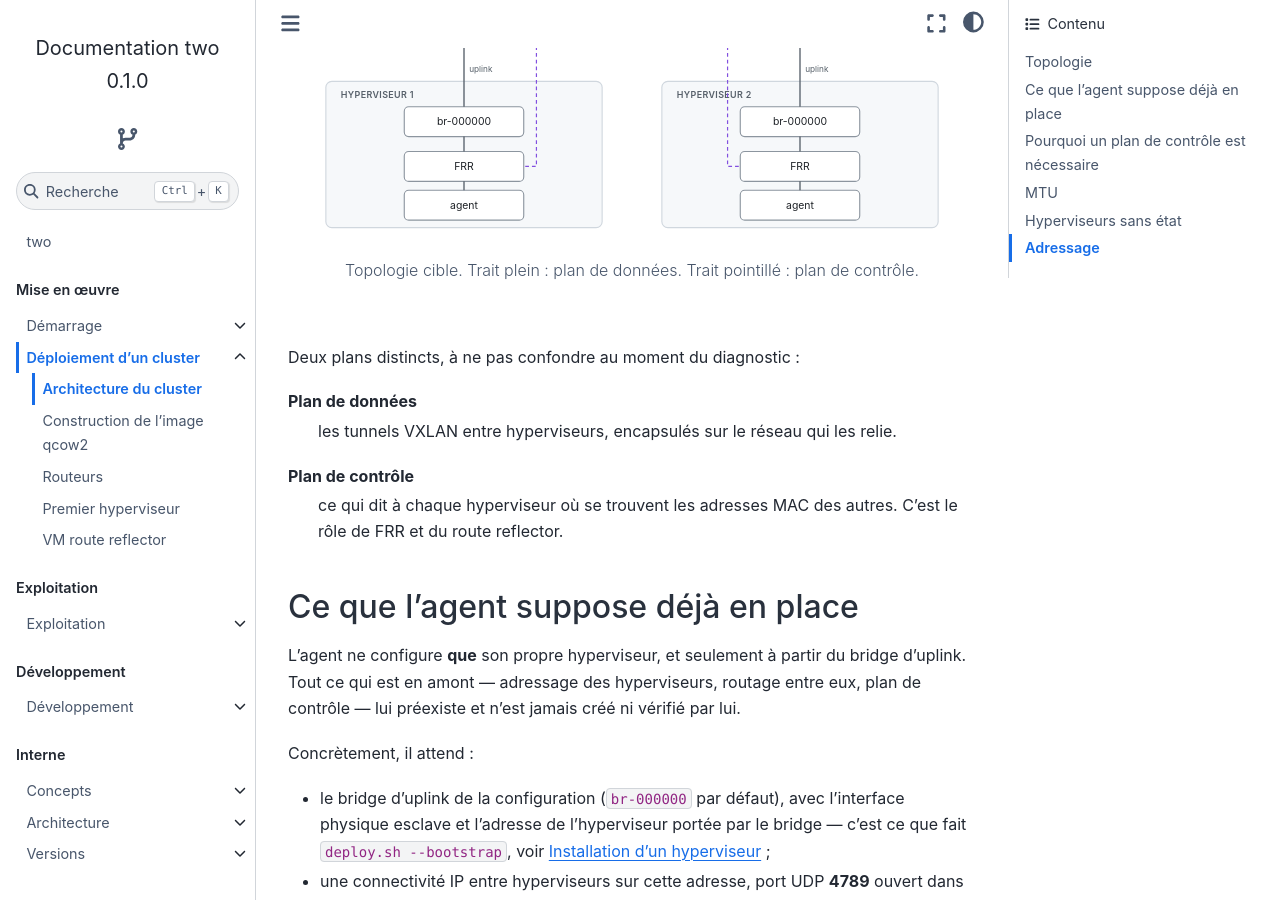
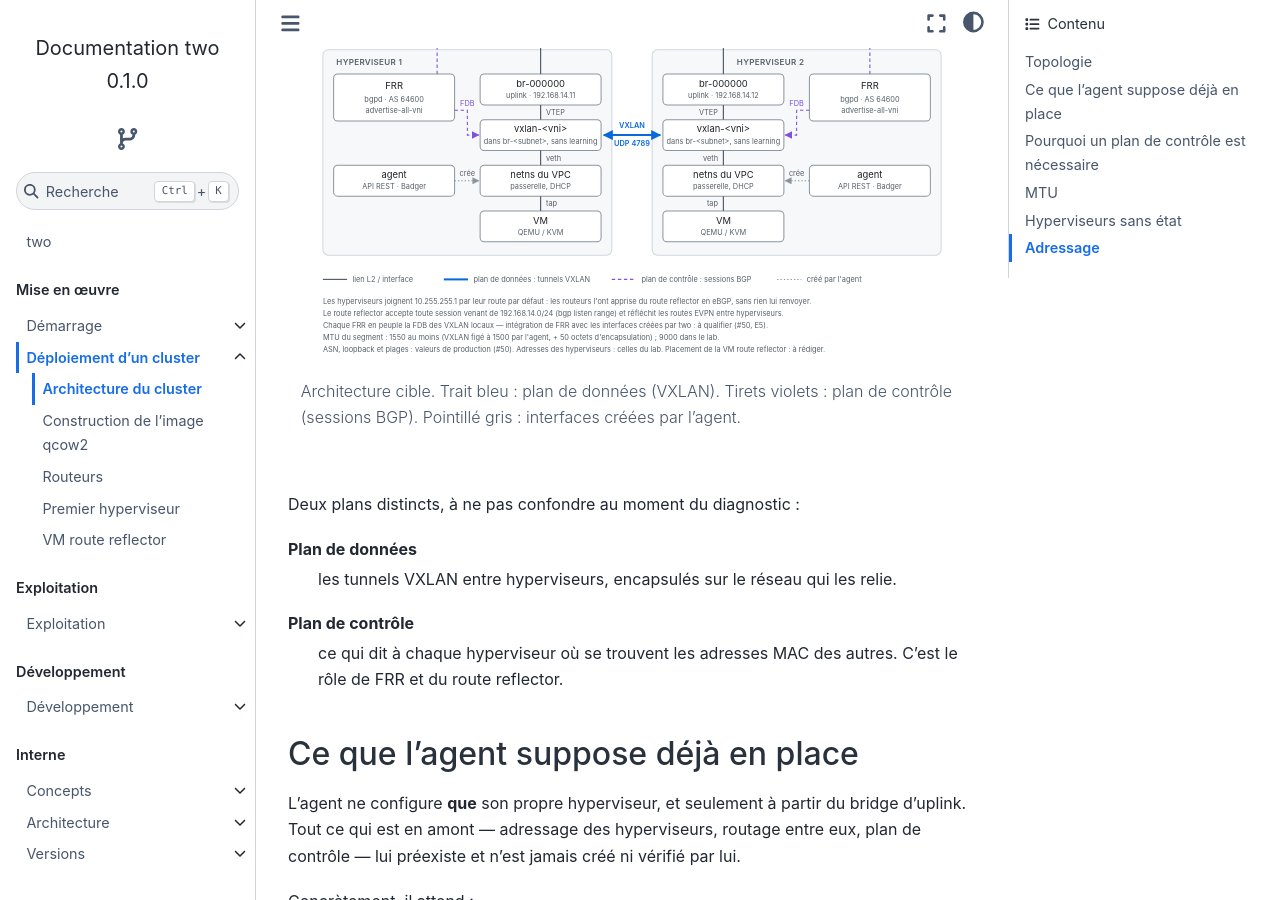
Before and after one commit to GnomeZworc/two-mirror, a Sphinx documentation site: the page built from docs/deploiement/architecture-cluster.rst, in a window 1280 px wide and 900 px high, scrolled down 350 px. Built offline with Sphinx 7.4.7 and the Sphinx Book theme 1.1.4, drawn with Linux system fonts in a browser that asks for light colours.

Commit message:
f-50: docs: schéma d'architecture du cluster — routeurs, route reflector, hyperviseurs, plans de données et de contrôle #50
Signed-off-by: GnomeZworc <nicolas.boufidjeline@g3e.fr>

```diff
--- a/docs/deploiement/architecture-cluster.rst
+++ b/docs/deploiement/architecture-cluster.rst
@@ -4,21 +4,23 @@ Architecture du cluster
 Topologie
 ---------
 
-.. figure:: /schemas/topologie-cluster.svg
-   :alt: Topologie du cluster : routeurs, route reflector et hyperviseurs
+.. figure:: /schemas/architecture-cluster.svg
+   :alt: Architecture du cluster : routeurs, route reflector, hyperviseurs, plans de données et de contrôle
    :align: center
    :width: 100%
    :class: only-light
 
-   Topologie cible. Trait plein : plan de données. Trait pointillé : plan de contrôle.
+   Architecture cible. Trait bleu : plan de données (VXLAN). Tirets violets : plan de contrôle
+   (sessions BGP). Pointillé gris : interfaces créées par l'agent.
 
-.. figure:: /schemas/topologie-cluster-dark.svg
-   :alt: Topologie du cluster : routeurs, route reflector et hyperviseurs
+.. figure:: /schemas/architecture-cluster-dark.svg
+   :alt: Architecture du cluster : routeurs, route reflector, hyperviseurs, plans de données et de contrôle
    :align: center
    :width: 100%
    :class: only-dark
 
-   Topologie cible. Trait plein : plan de données. Trait pointillé : plan de contrôle.
+   Architecture cible. Trait bleu : plan de données (VXLAN). Tirets violets : plan de contrôle
+   (sessions BGP). Pointillé gris : interfaces créées par l'agent.
 
 Deux plans distincts, à ne pas confondre au moment du diagnostic :
 
```
Also changed, not shown: docs/schemas/architecture-cluster-dark.svg (added), docs/schemas/architecture-cluster.svg (added), docs/schemas/topologie-cluster-dark.svg (deleted), docs/schemas/topologie-cluster.svg (deleted).
